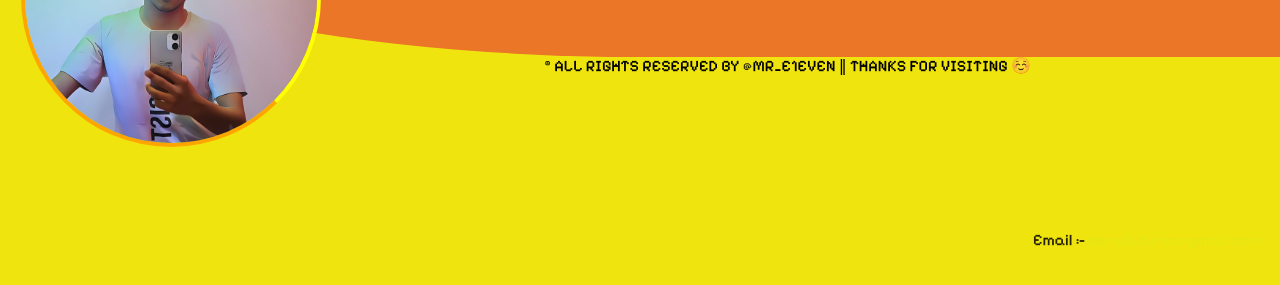
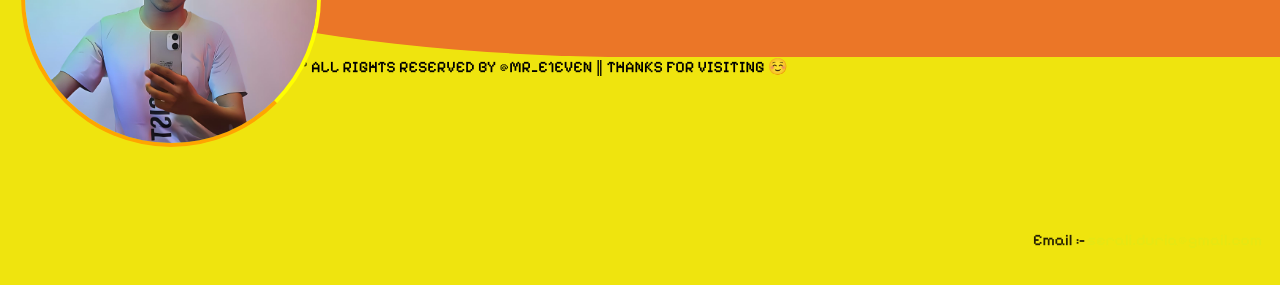
Before and after one commit to didector/portfolio, a plain HTML site: page index.html in a window 1280 px wide. Shown: the part 379-664 px from the top of the page. Drawn offline with Linux system fonts and the light colour scheme.

Commit message:
Update index.html

```diff
--- a/index.html
+++ b/index.html
@@ -38,9 +38,10 @@
                    <td style="color: rgba(8, 3, 0, 0.866);">Email :- </td><br><td><a href="mailto:serali.duria@gmail.com">serali.duria@gmail.com</a></td>
                 </table>
             </div>
-        <div class="foot"><footer>
+</div>
+        <footer>
             © ALL RIGHTS RESERVED BY @MR_E1EVEN ‖ THANKS FOR VISITING ☺️
-        </footer></div>
-    </div>
+        </footer>
+
 </body>
 </html>
```
